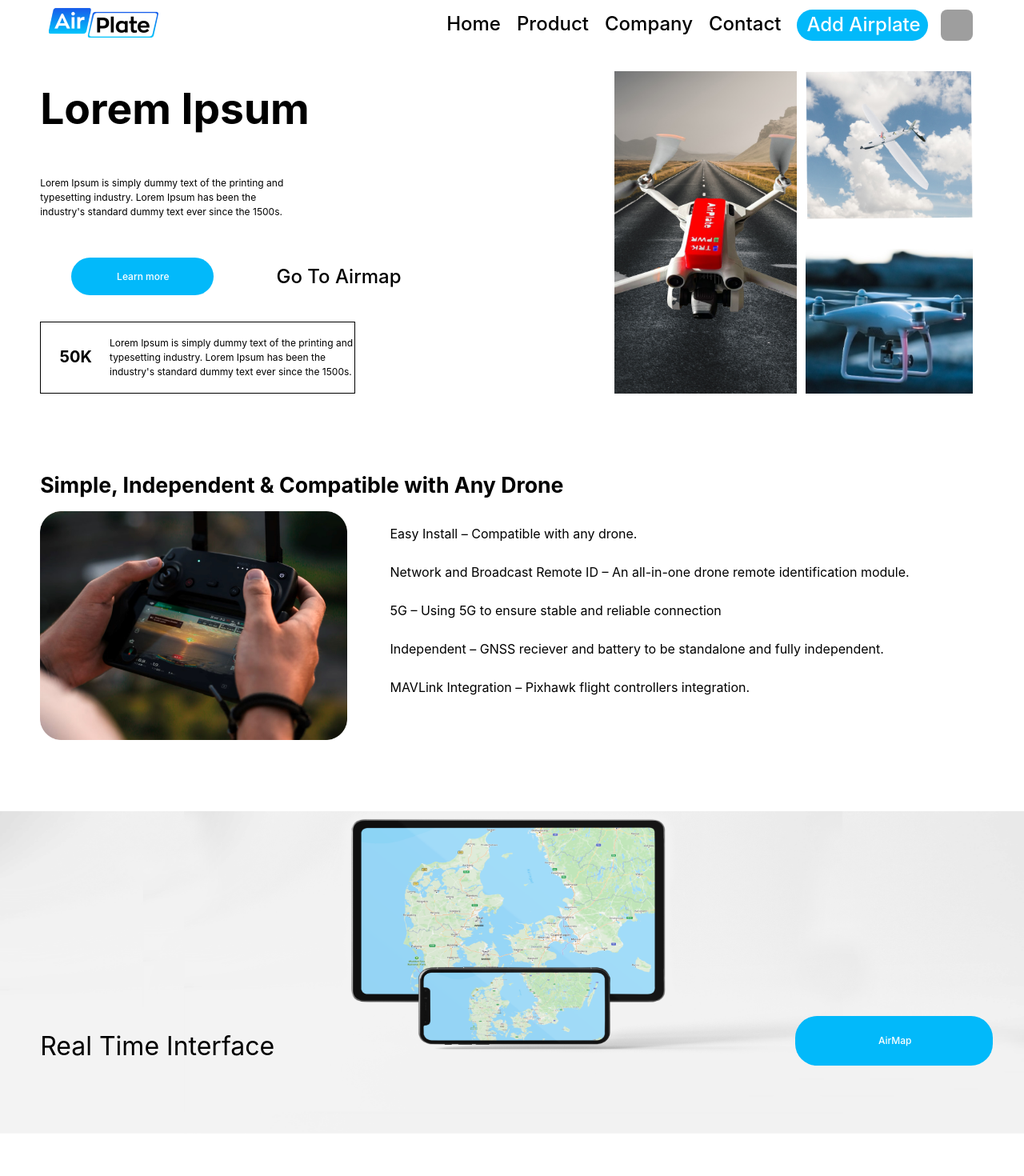
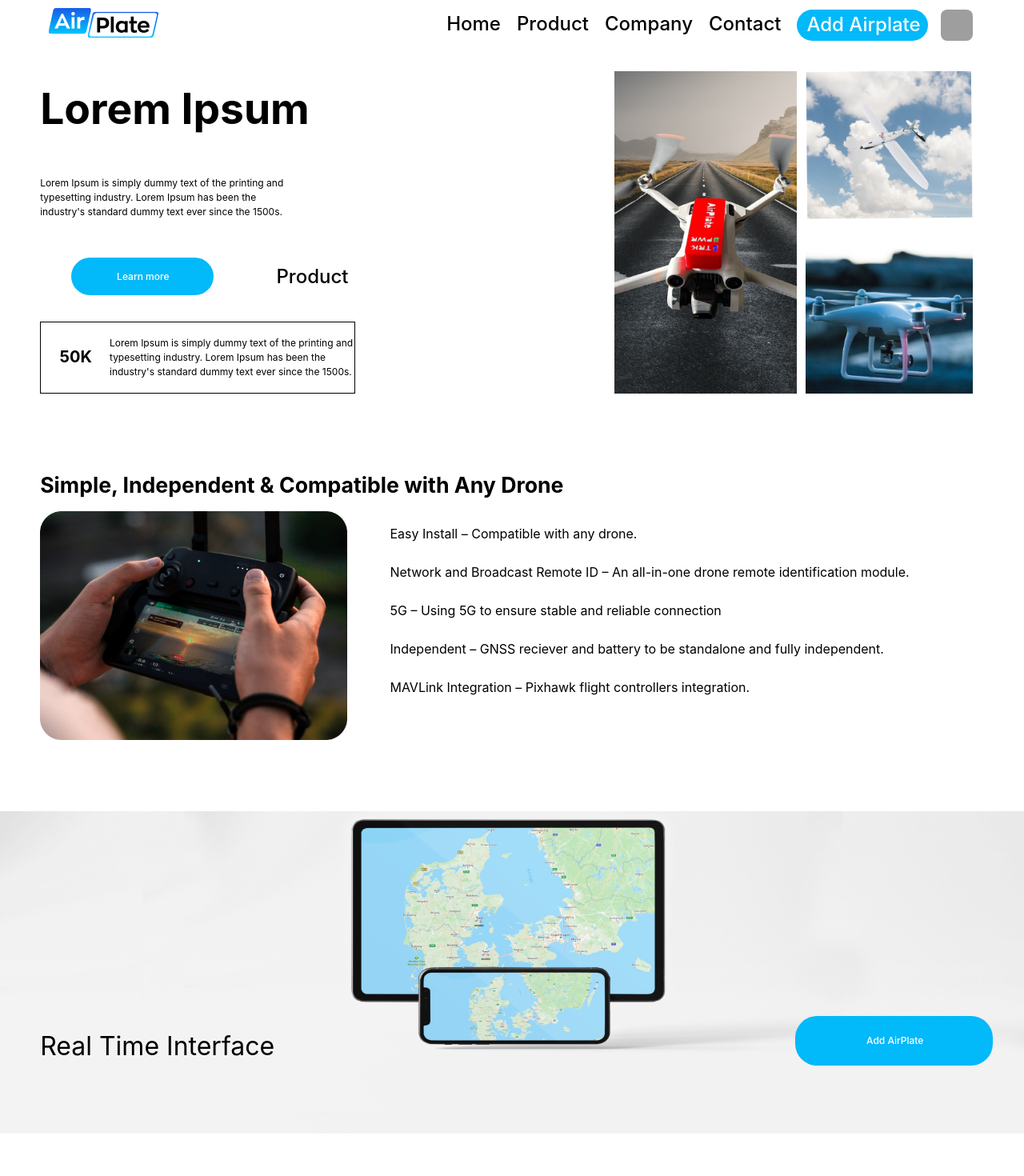
Before and after one commit to ThomasDallHenriksen/PBA-webudvikling, a React (Vite) app in the folder PBA-project/: page / in a window 1280 px wide. Shown: the top 1470 px of the page at 80% size. Built offline with nearby package versions, Linux system fonts and the light colour scheme; grey boxes are pictures that could not be loaded.

Commit message:
Slettet alt med AirMap pages

```diff
--- a/PBA-project/src/App.jsx
+++ b/PBA-project/src/App.jsx
@@ -6,7 +6,6 @@ import Company from './pages/Company'
 import Contact from './pages/Contact'
 import Signup from './pages/Signup'
 import Login from './pages/Login'
-import AirMap from './pages/AirMap'
 import Profile from './pages/Profile'
 import Guidedk from './pages/Guidedk'
 import Guideeng from './pages/Guideeng'
@@ -27,7 +26,6 @@ return (
           <Route path="/Contact" element={<Contact />}></Route>
           <Route path="/Signup" element={<Signup />}></Route>
           <Route path="/Login" element={<Login />}></Route>
-          <Route path="/AirMap" element={<AirMap />}></Route>
           <Route path="/Profile" element={<Profile />}></Route>
           <Route path="/Guidedk" element={<Guidedk />}></Route>
           <Route path="/Guideeng" element={<Guideeng />}></Route>
--- a/PBA-project/src/components/Footer.jsx
+++ b/PBA-project/src/components/Footer.jsx
@@ -28,7 +28,7 @@ const Footer = () => {
                 </div>
             </div>
             <div className="footer__column">
-                <a href="/AirMap">
+                <a href="/">
                     <div className="airmap">AirMap</div>
                     <img src="images/map.png" alt="Map" />
                 </a>
--- a/PBA-project/src/components/Navbar.jsx
+++ b/PBA-project/src/components/Navbar.jsx
@@ -92,7 +92,7 @@ const Navbar = () => {
         <Link to='/Product' onClick={closeLinks}>Product</Link>
         <Link to='/Company' onClick={closeLinks}>Company</Link>
         <Link to='/Contact' onClick={closeLinks}>Contact</Link>
-        <Link id='navbarButton' to='/AirMap' onClick={closeLinks}>AirMap</Link>
+        <Link id='navbarButton' to='/' onClick={closeLinks}>Company</Link>
         <div id='profil' onClick={setShowDropdown}></div>
           <Link to='/Profile' onClick={toggleDropdown}>Profile</Link>
           <Link to='/Guidedk' onClick={toggleDropdown}>Guide</Link>
--- a/PBA-project/src/pages/AirMap.jsx
+++ /dev/null
@@ -1,9 +0,0 @@
-const AirMap = () => {
-    return (
-        <div className="airMap">
-            <h2>AirMap</h2>
-        </div>
-    );
-}
-
-export default AirMap;
--- a/PBA-project/src/pages/Home.jsx
+++ b/PBA-project/src/pages/Home.jsx
@@ -39,8 +39,8 @@ const Home = () => {
                     <br></br>
 
                     <div className="sectionOne-info__airmap">
-                    <a id='sectionButton' href='/AirMap'>Learn more</a>
-                    <a href='/AirMap'>Go To Airmap</a>
+                    <a id='sectionButton' href='/Company'>Learn more</a>
+                    <a href='/Product'>Product</a>
                     </div>
 
                     <div className="sectionOne-info__50k">
@@ -83,7 +83,7 @@ const Home = () => {
 
             <div className="home-sectionThree">
                 <p>Real Time Interface</p>
-                <a id='airmapButton' href='/AirMap'>AirMap</a>
+                <a id='airmapButton' href='/Addairplate'>Add AirPlate</a>
 
             </div>
 
```
